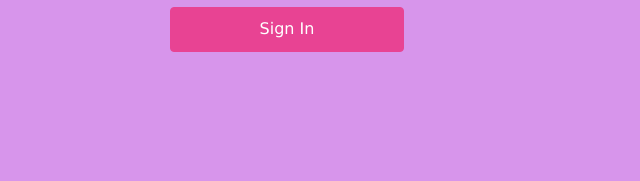
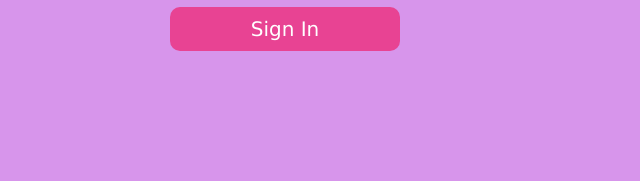
Before and after one commit to MariaAngelica012/DelaCruz-Angelica_HO3, a plain HTML site: page signIn.html in a window 1280 px wide. Shown: the part 268-449 px from the top of the page, 320-960 px from the left. Drawn offline with Linux system fonts and the light colour scheme.

Commit message:
first commit

```diff
--- a/signIn.html
+++ b/signIn.html
@@ -38,7 +38,9 @@
                  autofocus="" />
         </div>
         <input type="password" class="form-control" name="password" placeholder="Password" required="" />
-        <button class="btn btn-lg btn-primary btn-block" type="submit">Sign in</button>
+        <div class="button1">
+            <button type="submit" class="btn-primary" onclick="alert('Successfully Sign-In!')">Sign In</button>
+        </div>
     </form>
 
 
--- a/styles.css
+++ b/styles.css
@@ -709,6 +709,11 @@ section{
 .btn-primary {
     background-color: #e84393;
     border-color: #b32a83;
+    color: white;
+    font-size: 20px;
+    border-radius: 10px;
+    padding: 10px;
+    width: 230px;
 }
 
 .btn-primary:hover {
```
